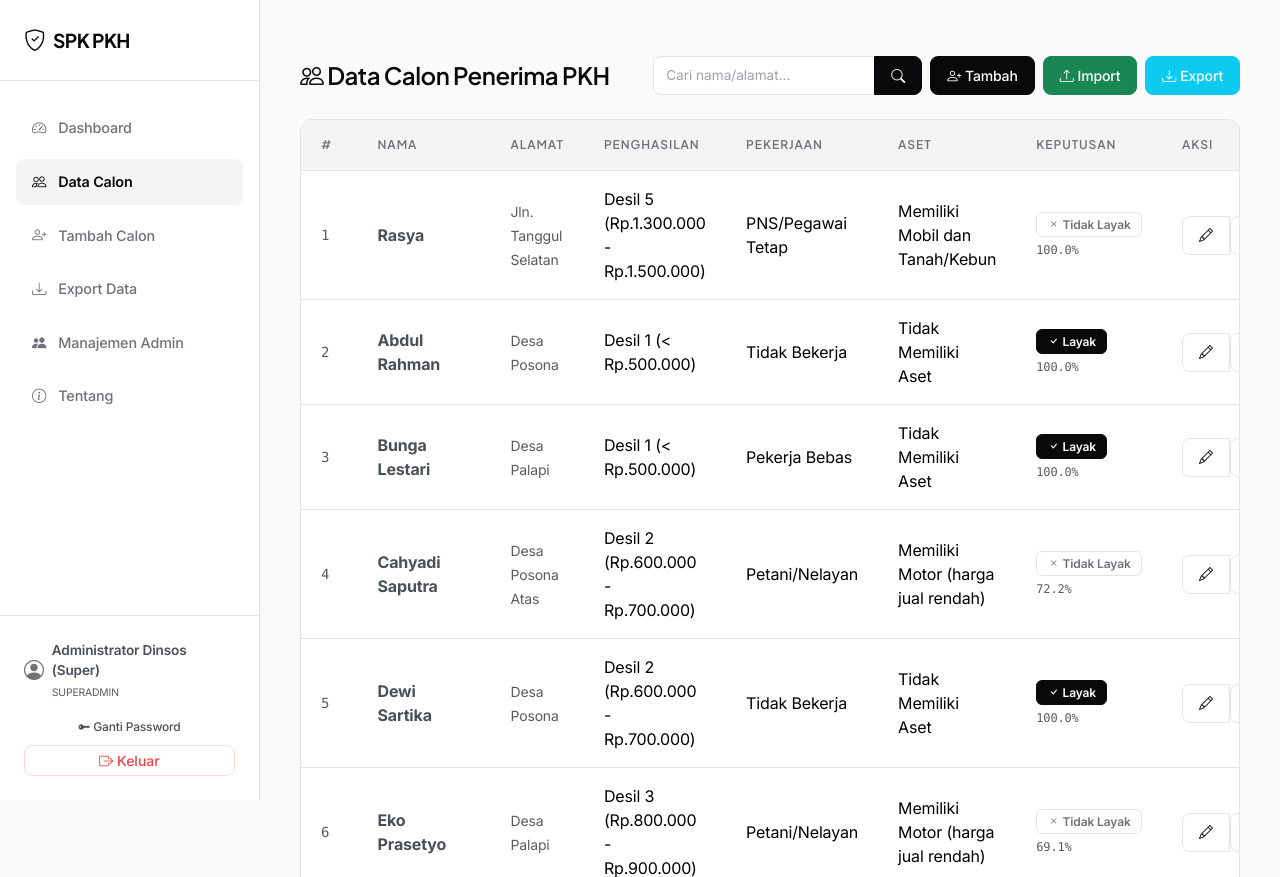
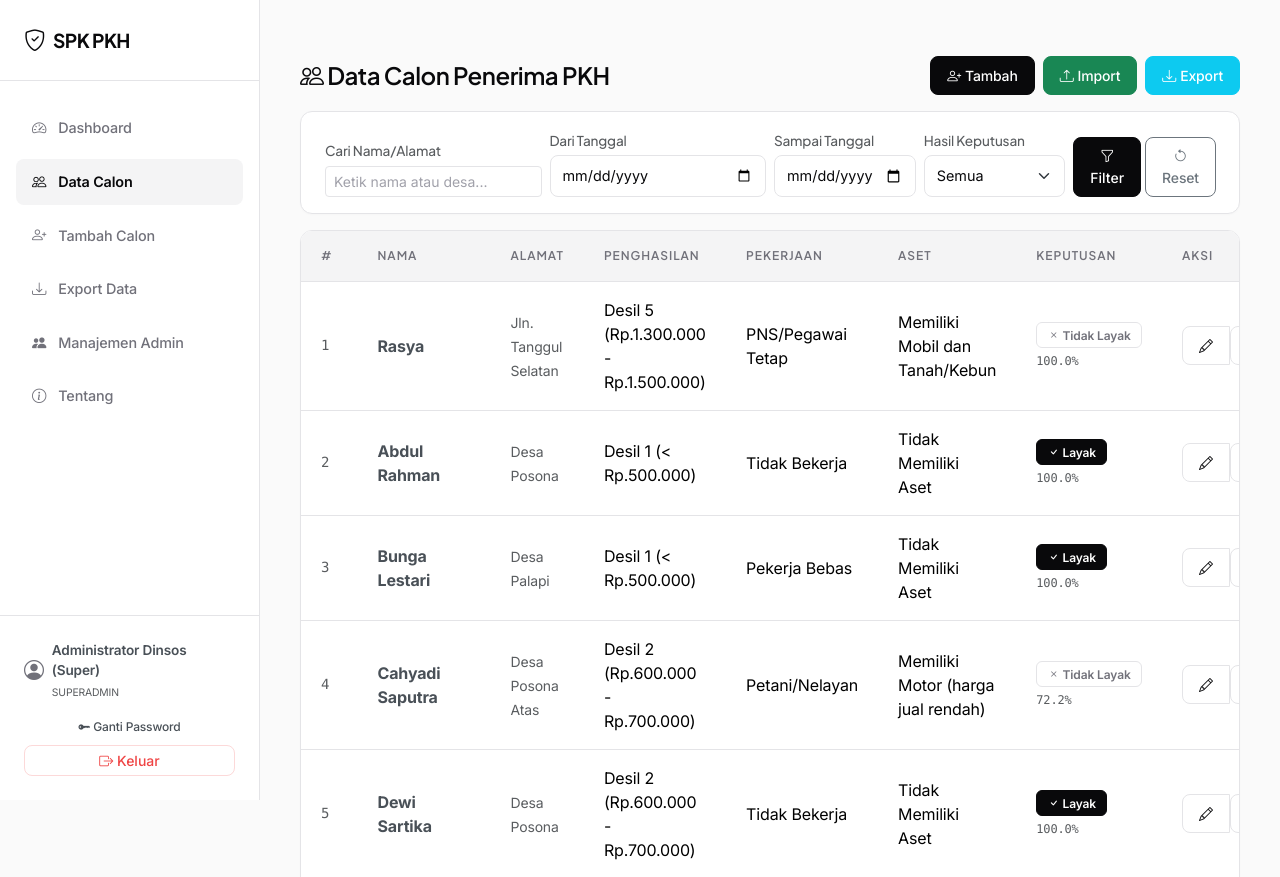
Before and after one commit to Fadhilah01/SISTEM-SPK-PKH-TA, a Flask app: page /calon in a window 1280 px wide. Shown: the top 877 px of the page. Run offline with Flask 3, Linux system fonts and the light colour scheme; a user stored in the database is signed in.

Commit message:
feat(web): tambah filter tanggal dan hasil keputusan di halaman data calon

```diff
--- a/web/routes/calon.py
+++ b/web/routes/calon.py
@@ -1,4 +1,5 @@
 """Blueprint — CRUD Calon Penerima + Prediksi SVM + Bulk Import/Export."""
+from datetime import datetime, timezone
 from flask import Blueprint, render_template, request, redirect, url_for, flash, session, send_file
 from models_db import db, CalonPenerima, HasilKeputusan
 from core.auth import login_required, csrf_required
@@ -13,16 +14,45 @@ calon_bp = Blueprint('calon', __name__)
 @calon_bp.route('/calon')
 @login_required
 def daftar_calon():
-    """Daftar semua calon penerima dengan pencarian dan paginasi."""
+    """Daftar semua calon penerima dengan pencarian, filter, dan paginasi."""
     page = request.args.get('page', 1, type=int)
     q = request.args.get('q', '', type=str)
+    date_from = request.args.get('date_from', '', type=str)
+    date_to = request.args.get('date_to', '', type=str)
+    hasil_filter = request.args.get('hasil_filter', '', type=str)
 
     query = CalonPenerima.query
+
+    # Filter pencarian nama/alamat
     if q:
         query = query.filter(
             (CalonPenerima.nama.like(f"%{q}%"))
             | (CalonPenerima.alamat.like(f"%{q}%"))
         )
+
+    # Filter tanggal input
+    if date_from:
+        try:
+            dt_from = datetime.strptime(date_from, '%Y-%m-%d').replace(tzinfo=timezone.utc)
+            query = query.filter(CalonPenerima.created_at >= dt_from)
+        except (ValueError, TypeError):
+            pass
+
+    if date_to:
+        try:
+            dt_to = datetime.strptime(date_to, '%Y-%m-%d').replace(
+                hour=23, minute=59, second=59, tzinfo=timezone.utc
+            )
+            query = query.filter(CalonPenerima.created_at <= dt_to)
+        except (ValueError, TypeError):
+            pass
+
+    # Filter hasil prediksi — perlu join ke HasilKeputusan
+    if hasil_filter:
+        if hasil_filter == 'layak':
+            query = query.join(HasilKeputusan).filter(HasilKeputusan.hasil_prediksi == True)
+        elif hasil_filter == 'tidak_layak':
+            query = query.join(HasilKeputusan).filter(HasilKeputusan.hasil_prediksi == False)
 
     pagination = query.order_by(
         CalonPenerima.id.asc()
@@ -38,7 +68,10 @@ def daftar_calon():
                            calon_list=calon_list,
                            hasil_map=hasil_map,
                            pagination=pagination,
-                           q=q)
+                           q=q,
+                           date_from=date_from,
+                           date_to=date_to,
+                           hasil_filter=hasil_filter)
 
 
 @calon_bp.route('/calon/tambah', methods=['GET', 'POST'])
--- a/web/templates/calon.html
+++ b/web/templates/calon.html
@@ -4,23 +4,9 @@
 {% block content %}
 <div class="stagger-container">
     <!-- Header -->
-    <div class="d-flex flex-column flex-md-row justify-content-between align-items-md-center gap-3 mb-4">
+    <div class="d-flex flex-column flex-md-row justify-content-between align-items-md-center gap-3 mb-3">
         <h4 class="mb-0"><i class="bi bi-people"></i> Data Calon Penerima PKH</h4>
         <div class="d-flex gap-2">
-            <!-- Search Form -->
-            <form method="GET" action="{{ url_for('calon.daftar_calon') }}" class="d-flex gap-1" style="max-width: 320px;">
-                <div class="input-group">
-                    <input type="text" name="q" class="form-control" placeholder="Cari nama/alamat..." value="{{ q or '' }}" style="font-size: 0.85rem; padding: 0.35rem 0.75rem;">
-                    {% if q %}
-                    <a href="{{ url_for('calon.daftar_calon') }}" class="btn btn-outline-secondary d-flex align-items-center justify-content-center px-2" title="Clear search">
-                        <i class="bi bi-x-lg"></i>
-                    </a>
-                    {% endif %}
-                    <button class="btn btn-primary btn-sm px-3" type="submit">
-                        <i class="bi bi-search"></i>
-                    </button>
-                </div>
-            </form>
             <a href="{{ url_for('calon.tambah_calon') }}" class="btn btn-primary btn-sm d-flex align-items-center gap-1">
                 <i class="bi bi-person-plus"></i> Tambah
             </a>
@@ -30,6 +16,56 @@
             <a href="{{ url_for('calon.export_calon') }}" class="btn btn-info btn-sm d-flex align-items-center gap-1 text-white">
                 <i class="bi bi-download"></i> Export
             </a>
+        </div>
+    </div>
+
+    <!-- Filter & Search Panel -->
+    <div class="card mb-3">
+        <div class="card-body py-3">
+            <form method="GET" action="{{ url_for('calon.daftar_calon') }}" class="row g-2 align-items-end">
+                <!-- Search -->
+                <div class="col-md-3">
+                    <label class="form-label small text-muted mb-1">Cari Nama/Alamat</label>
+                    <div class="input-group input-group-sm">
+                        <input type="text" name="q" class="form-control" placeholder="Ketik nama atau desa..." value="{{ q or '' }}">
+                        {% if q %}
+                        <a href="{{ url_for('calon.daftar_calon') }}" class="btn btn-outline-secondary" title="Hapus pencarian">
+                            <i class="bi bi-x-lg"></i>
+                        </a>
+                        {% endif %}
+                    </div>
+                </div>
+
+                <!-- Date Range -->
+                <div class="col-md-3">
+                    <label class="form-label small text-muted mb-1">Dari Tanggal</label>
+                    <input type="date" name="date_from" class="form-control form-control-sm" value="{{ date_from or '' }}">
+                </div>
+                <div class="col-md-2">
+                    <label class="form-label small text-muted mb-1">Sampai Tanggal</label>
+                    <input type="date" name="date_to" class="form-control form-control-sm" value="{{ date_to or '' }}">
+                </div>
+
+                <!-- Hasil Filter -->
+                <div class="col-md-2">
+                    <label class="form-label small text-muted mb-1">Hasil Keputusan</label>
+                    <select name="hasil_filter" class="form-select form-select-sm">
+                        <option value="">Semua</option>
+                        <option value="layak" {% if hasil_filter == 'layak' %}selected{% endif %}>Layak</option>
+                        <option value="tidak_layak" {% if hasil_filter == 'tidak_layak' %}selected{% endif %}>Tidak Layak</option>
+                    </select>
+                </div>
+
+                <!-- Buttons -->
+                <div class="col-md-2 d-flex gap-1">
+                    <button type="submit" class="btn btn-primary btn-sm flex-fill">
+                        <i class="bi bi-funnel"></i> Filter
+                    </button>
+                    <a href="{{ url_for('calon.daftar_calon') }}" class="btn btn-outline-secondary btn-sm flex-fill">
+                        <i class="bi bi-arrow-counterclockwise"></i> Reset
+                    </a>
+                </div>
+            </form>
         </div>
     </div>
 
@@ -112,7 +148,7 @@
                     <!-- Previous Page -->
                     <li class="page-item {% if not pagination.has_prev %}disabled{% endif %}">
                         <a class="page-link border-0 rounded-circle d-flex align-items-center justify-content-center"
-                           href="{{ url_for('calon.daftar_calon', page=pagination.prev_num, q=q) if pagination.has_prev else '#' }}"
+                           href="{{ url_for('calon.daftar_calon', page=pagination.prev_num, q=q, date_from=date_from, date_to=date_to, hasil_filter=hasil_filter) if pagination.has_prev else '#' }}"
                            style="width: 32px; height: 32px;" title="Sebelumnya">
                             <i class="bi bi-chevron-left"></i>
                         </a>
@@ -123,7 +159,7 @@
                         {% if p %}
                             <li class="page-item {% if pagination.page == p %}active{% endif %}">
                                 <a class="page-link border-0 rounded-circle d-flex align-items-center justify-content-center fw-medium"
-                                   href="{{ url_for('calon.daftar_calon', page=p, q=q) }}"
+                                   href="{{ url_for('calon.daftar_calon', page=p, q=q, date_from=date_from, date_to=date_to, hasil_filter=hasil_filter) }}"
                                    style="width: 32px; height: 32px;">{{ p }}</a>
                             </li>
                         {% else %}
@@ -136,7 +172,7 @@
                     <!-- Next Page -->
                     <li class="page-item {% if not pagination.has_next %}disabled{% endif %}">
                         <a class="page-link border-0 rounded-circle d-flex align-items-center justify-content-center"
-                           href="{{ url_for('calon.daftar_calon', page=pagination.next_num, q=q) if pagination.has_next else '#' }}"
+                           href="{{ url_for('calon.daftar_calon', page=pagination.next_num, q=q, date_from=date_from, date_to=date_to, hasil_filter=hasil_filter) if pagination.has_next else '#' }}"
                            style="width: 32px; height: 32px;" title="Berikutnya">
                             <i class="bi bi-chevron-right"></i>
                         </a>
```
Also changed, not shown: web/templates/calon_form.html (+36 -23 lines).
